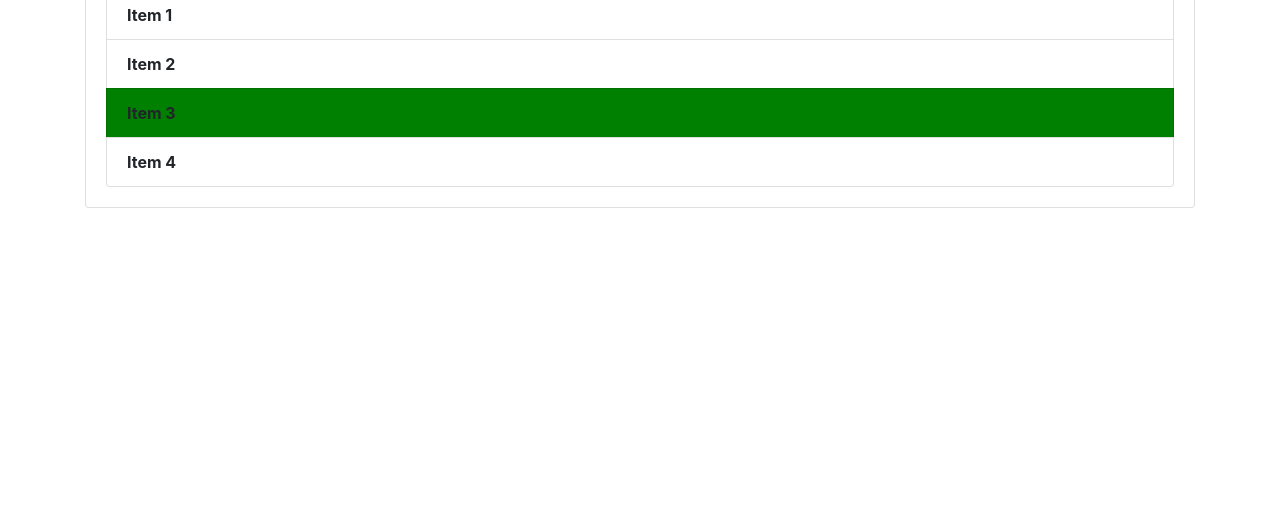
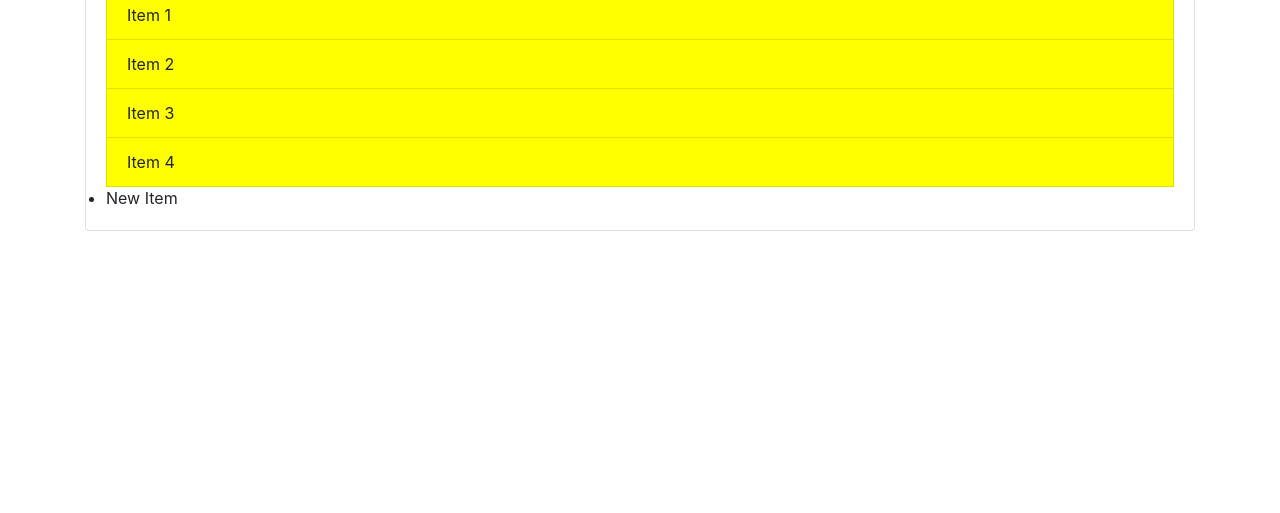
Before and after one commit to Alamsahithi/firebase, a plain HTML site: page index.html in a window 1280 px wide. Shown: the part 287-800 px from the top of the page. Drawn offline with nearby package versions, Linux system fonts and the light colour scheme.

Commit message:
Update index.html

```diff
--- a/index.html
+++ b/index.html
@@ -30,22 +30,35 @@
     </ul>
    </div>
   </div>
-  <script>
-    // Select the 3rd list item
-    var thirdItem = document.querySelectorAll('#items li')[2];
+<script>
+  // Get the <ul> element by its ID
+  var itemList = document.getElementById("items");
 
-    // Apply green background color to the 3rd list item
-    thirdItem.style.backgroundColor = 'green';
+  // Create a new <li> element
+  var newLi = document.createElement("li");
 
-    // Select all list items
-    var listItems = document.querySelectorAll('#items li');
+  // Set the text content of the new <li> element
+  newLi.textContent = "New Item";
 
-    // Apply bold font to all list items
-    for (var i = 0; i < listItems.length; i++) {
-      listItems[i].style.fontWeight = 'bold';
-    }
-  </script>
+  // Append the new <li> element to the <ul> element
+  itemList.appendChild(newLi);
 
+  // Edit elements using getElementsByClassName
+  var listItems = document.getElementsByClassName("list-group-item");
+
+  // Change the background color of all list items with the class name "list-group-item"
+  for (var i = 0; i < listItems.length; i++) {
+    listItems[i].style.backgroundColor = "yellow";
+  }
+
+  // Edit elements using getElementsByTagName
+  var h2Elements = document.getElementsByTagName("h2");
+
+  // Change the font color of all <h2> elements
+  for (var i = 0; i < h2Elements.length; i++) {
+    h2Elements[i].style.color = "blue";
+  }
+</script>
 
 </body>
 </html>
```
